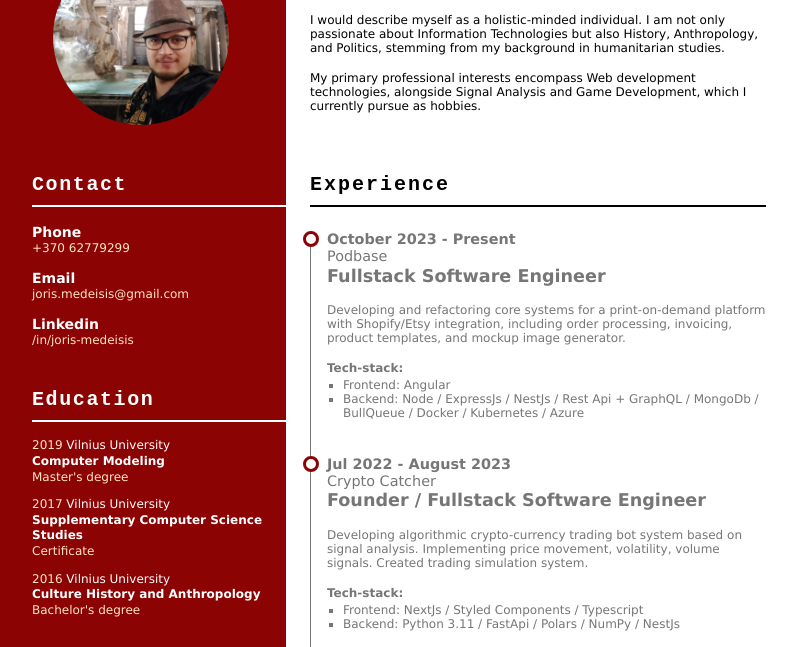
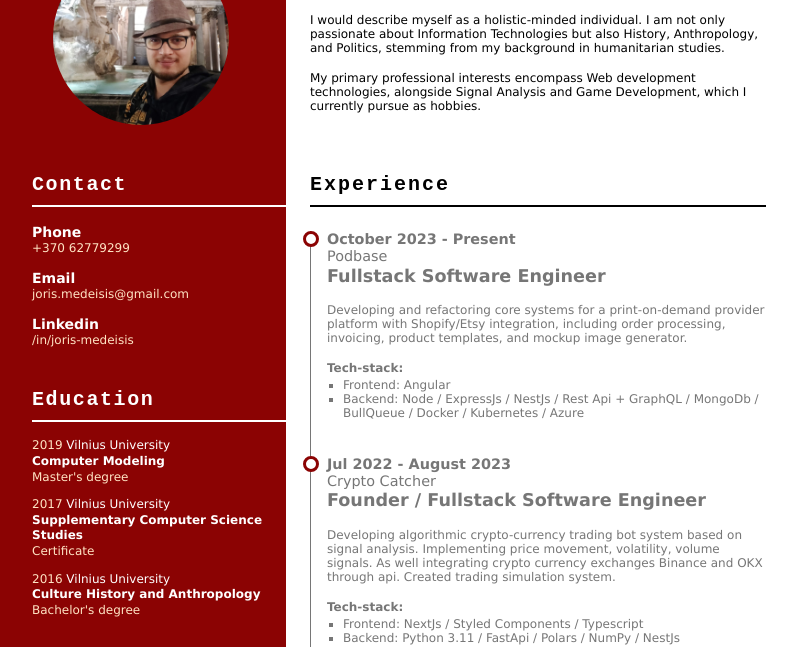
Before and after one commit to Zauras/cv, a plain HTML site: page src/index.html in a window 1280 px wide. Shown: the part 107-754 px from the top of the page, without its empty margins (4-801 px from the left). Drawn offline with Linux system fonts and the light colour scheme.

Commit message:
update CV

```diff
--- a/src/index.html
+++ b/src/index.html
@@ -159,7 +159,7 @@
 							</div>
 
 							<div class="role-description">
-								Developing and refactoring core systems for a print-on-demand platform with Shopify/Etsy
+								Developing and refactoring core systems for a print-on-demand provider platform with Shopify/Etsy
 								integration, including order processing, invoicing, product templates, and mockup image
 								generator.
 							</div>
@@ -188,7 +188,8 @@
 
 							<div class="role-description">
 								Developing algorithmic crypto-currency trading bot system based on signal analysis.
-								Implementing price movement, volatility, volume signals. Created trading simulation system.
+								Implementing price movement, volatility, volume signals. As well integrating crypto currency exchanges
+								Binance and OKX through api. Created trading simulation system.
 							</div>
 
 							<div class="timeline-item-sub-list-container">
```
